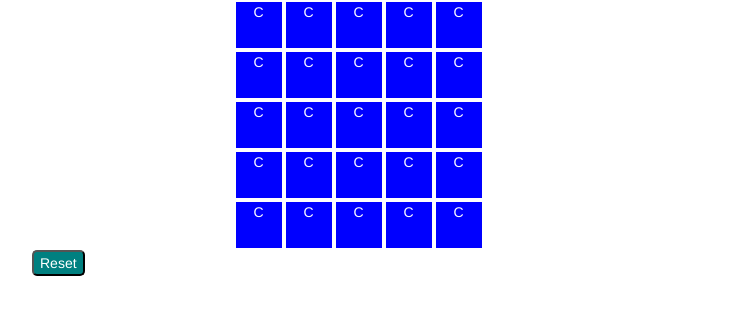
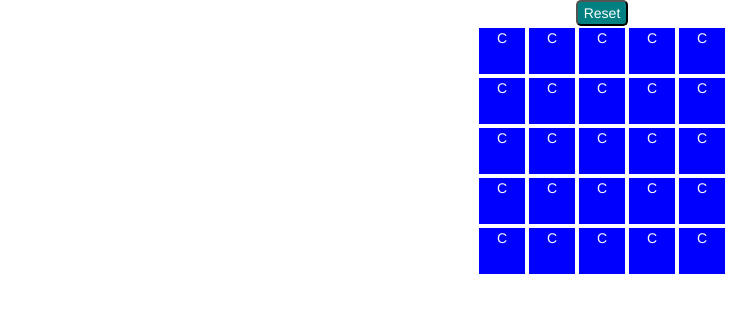
Before and after one commit to chibitofu/picture_puzzle, a plain HTML site: page index.html in a window 1280 px wide. Shown: the whole page, without its empty margins (38-794 px from the left). Drawn offline with nearby package versions, Linux system fonts and the light colour scheme.

Commit message:
Minor styling update.

```diff
--- a/index.html
+++ b/index.html
@@ -7,8 +7,14 @@
     <link rel="stylesheet" href="style.css">
   </head>
   <body class="container">
-    <div id="board"></div>
-    <button id="reset">Reset</button>
+    <div>
+    </div>
+    <div id="board">
+      <button id="reset">Reset</button>
+    </div>
+    <div>
+    </div>
+
     <script src="https://ajax.googleapis.com/ajax/libs/jquery/2.1.4/jquery.min.js"></script>
     <script src="script.js"></script>
   </body>
--- a/style.css
+++ b/style.css
@@ -3,7 +3,8 @@ body {
 }
 
 #board {
-  margin: 0 19%;
+  margin: 0 auto;
+  text-align: center;
 }
 
 .tile {
```
